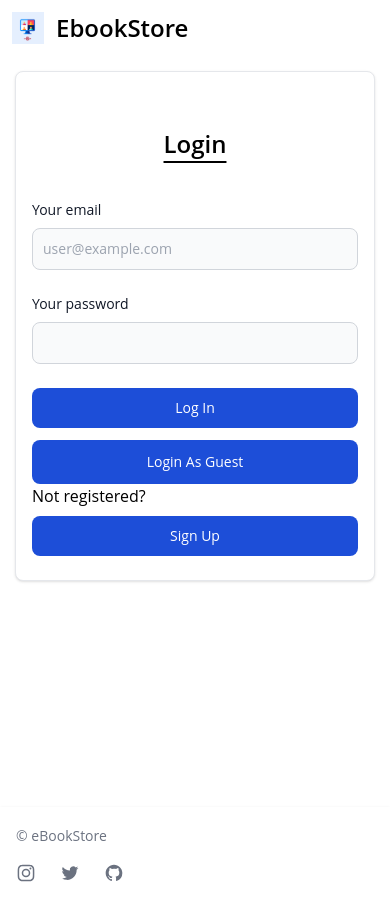
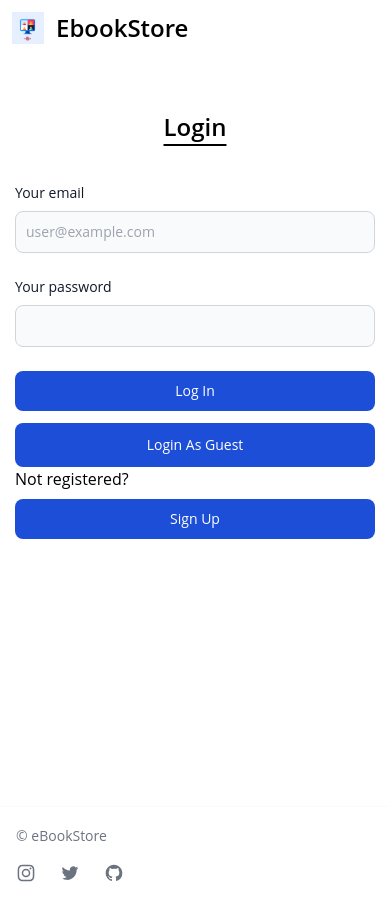
Before and after one commit to Bijoyl/ebooks, a React (Create React App) app: page /login in a window 390 px wide. Built offline with nearby package versions, Linux system fonts and the light colour scheme.

Commit message:
login page and gests

```diff
--- a/src/components/Elements/DropDownMenuLin.js
+++ b/src/components/Elements/DropDownMenuLin.js
@@ -39,7 +39,7 @@ export const DropDownMenuLin = ({setDropDown}) => {
                 </li>
             </ul>
             <div className="py-1">
-                <span onClick={handleLogout} className="cursor-pointer block py-2 px-4 text-sm text-gray-700 hover:bg-gray-100 dark:hover:bg-gray-600 dark:text-gray-200 dark:hover:text-white">Log out</span>
+                <span onClick={handleLogout} className="cursor-pointer block py-2 px-4 text-sm text-gray-700 hover:bg-gray-100 dark:hover:bg-gray-600 dark:text-gray-200 dark:hover:text-white"><Link to="/">Log out</Link></span>
             </div>
         </div>
     )
--- a/src/pages/Login.js
+++ b/src/pages/Login.js
@@ -47,10 +47,10 @@ export const Login = () => {
     }
 
   }
-
+  //className="min-h-screen flex items-center justify-center bg-gray-100"
   return (
     <main>
-      <div class="w-full max-w-sm p-4 bg-white border border-white-800 rounded-lg shadow sm:p-6 md:p-8 dark:bg-gray-800 dark:border-gray-800">
+      <div classNmae="min-h-screen flex items-center justify-center bg-gray-100">
       <section >
         <p className="text-2xl text-center font-semibold dark:text-slate-100 my-10 underline underline-offset-8">Login</p>
       </section>
@@ -64,7 +64,7 @@ export const Login = () => {
             <label htmlFor="password" className="block mb-2 text-sm font-medium text-gray-900 dark:text-gray-300">Your password</label>
             <input ref={password} type="password" id="password" className="bg-gray-50 border border-gray-300 text-gray-900 text-sm rounded-lg focus:ring-blue-500 focus:border-blue-500 block w-full p-2.5 dark:bg-gray-700 dark:border-gray-600 dark:placeholder-gray-400 dark:text-white dark:focus:ring-blue-500 dark:focus:border-blue-500" required />
           </div>
-          <button type="submit" className="text-white bg-blue-700 hover:bg-blue-800 focus:ring-4 focus:outline-none focus:ring-blue-300 font-medium rounded-lg text-sm w-full sm:w-auto px-5 py-2.5 text-center dark:bg-blue-600 dark:hover:bg-blue-700 dark:focus:ring-blue-800">Log In</button>
+          <button type="submit" className="text-white align-middle bg-blue-700 hover:bg-blue-800 focus:ring-4 focus:outline-none focus:ring-blue-300 font-medium rounded-lg text-sm w-full sm:w-auto px-5 py-2.5 text-center dark:bg-blue-600 dark:hover:bg-blue-700 dark:focus:ring-blue-800">Log In</button>
         </form>
         <button onClick={handleLoginGuest} className="mt-3 cursor-pointer text-white bg-blue-700 hover:bg-blue-800 focus:ring-4 focus:outline-none focus:ring-blue-300 font-medium rounded-lg text-sm w-full sm:w-auto px-5 py-3 text-center dark:bg-blue-600 dark:hover:bg-blue-700 dark:focus:ring-blue-800">Login As Guest</button>
         <p className="dark:text-slate-300"> Not registered?</p><button type="submit" onClick={handleRegister} className="text-white my-2 bg-blue-700 hover:bg-blue-800 focus:ring-4 focus:outline-none focus:ring-blue-300 font-medium rounded-lg text-sm w-full sm:w-auto px-5 py-2.5 text-center dark:bg-blue-600 dark:hover:bg-blue-700 dark:focus:ring-blue-800">Sign Up</button>
```
